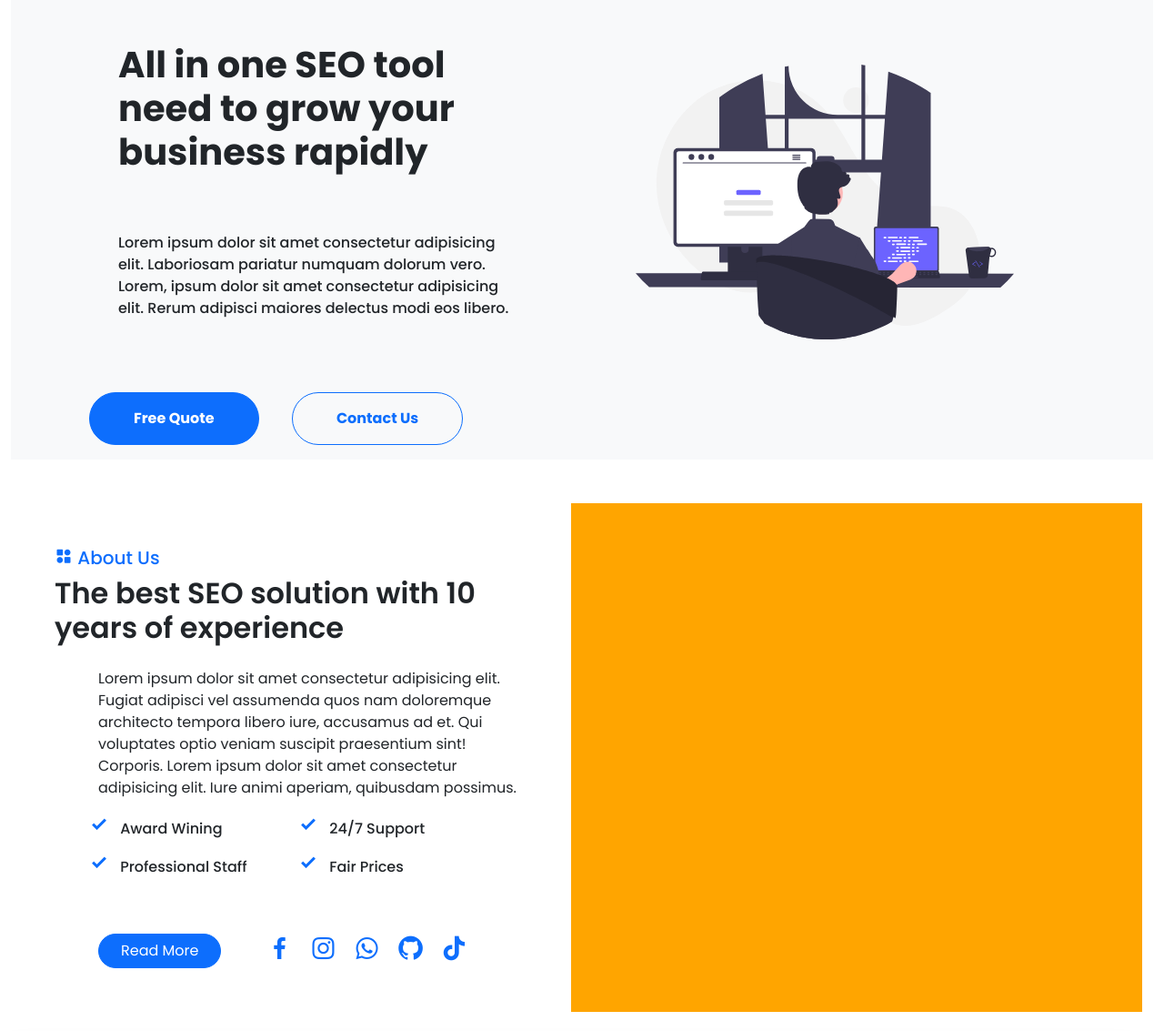
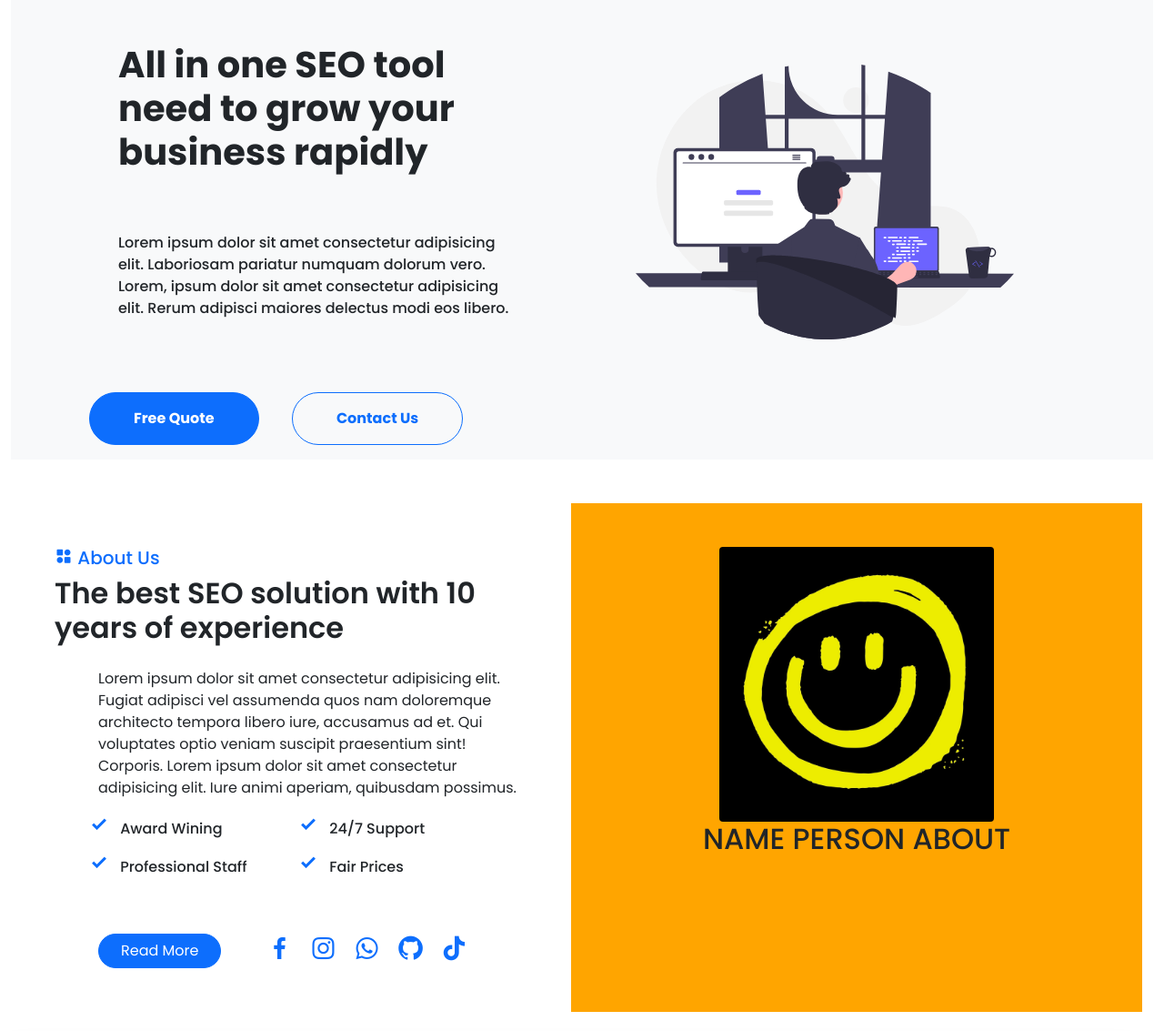
Before and after one commit to Tino1811/business, a Laravel app: page / in a window 1280 px wide. Shown: the part 160-1293 px from the top of the page at 91% size. Run offline with Laravel 9, Linux system fonts and the light colour scheme; some libraries are stand-ins or nearby versions.

Commit message:
Modificado imagen en seccion dos

```diff
--- a/resources/views/principal.blade.php
+++ b/resources/views/principal.blade.php
@@ -86,8 +86,9 @@
                         </div>
                     </div>
                 </div>
-                <div class="col-md-6 align-items-center" style="background-color: orange">
-                    <img src="" alt="">
+                <div class="col-lg-6 col-md-6 text-center" style="background-color: orange">
+                    <img class="img-fluid rounded mt-5" src="{{ asset('img/profile.jpg') }}" alt="person_about" width="50%" height="50%">
+                    <h2 class="text-center">NAME PERSON ABOUT</h2>
                 </div>
             </div>
         </section>
```
